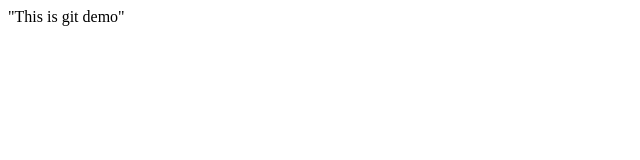
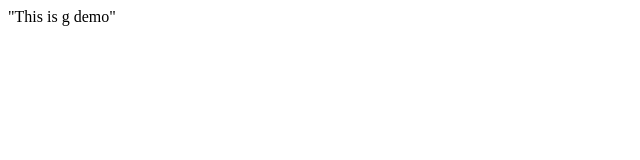
Before and after one commit to karthik151020/MVC-structure, a website: page index.html in a window 1280 px wide. Shown: the full height of the page, 0-640 px from the left. Drawn offline with Linux system fonts and the light colour scheme.

Commit message:
Update index.html

```diff
--- a/index.html
+++ b/index.html
@@ -7,7 +7,7 @@
     <title>Document</title>
 </head>
 <body>
-    "This is git demo"
+    "This is g demo"
 
 </body>
 </html>
```
